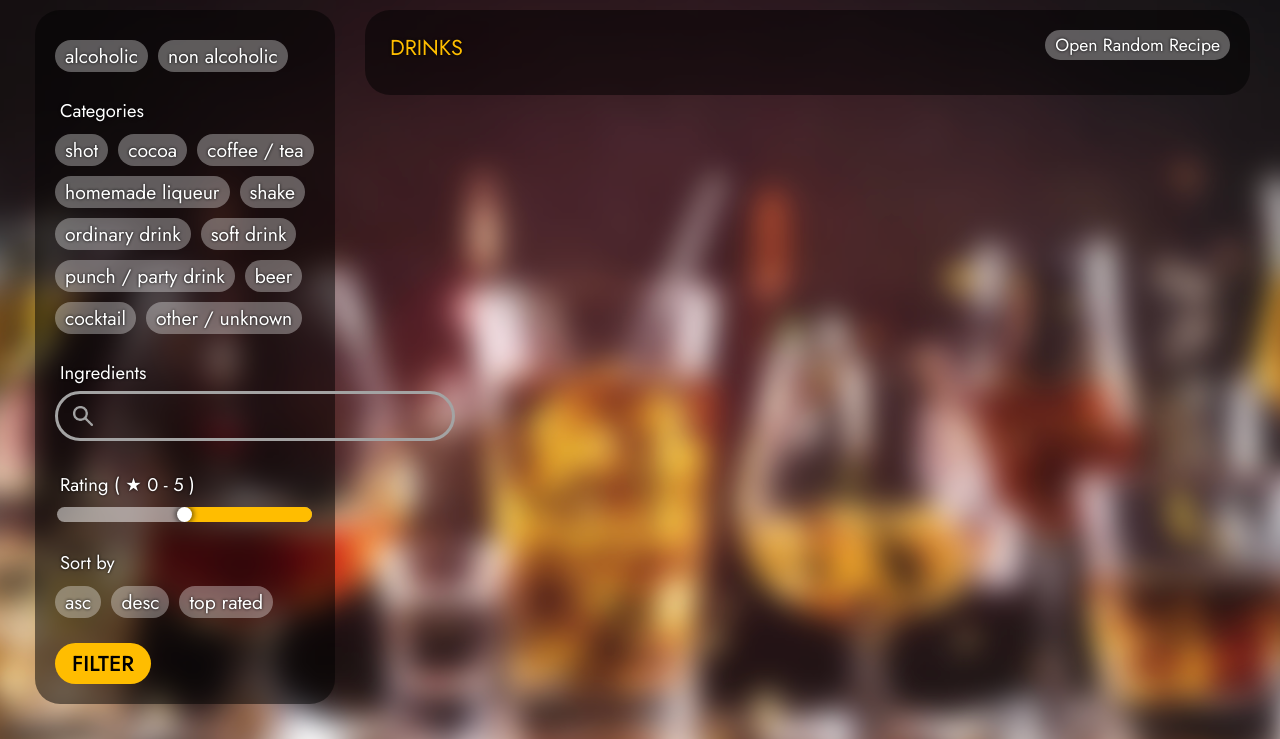
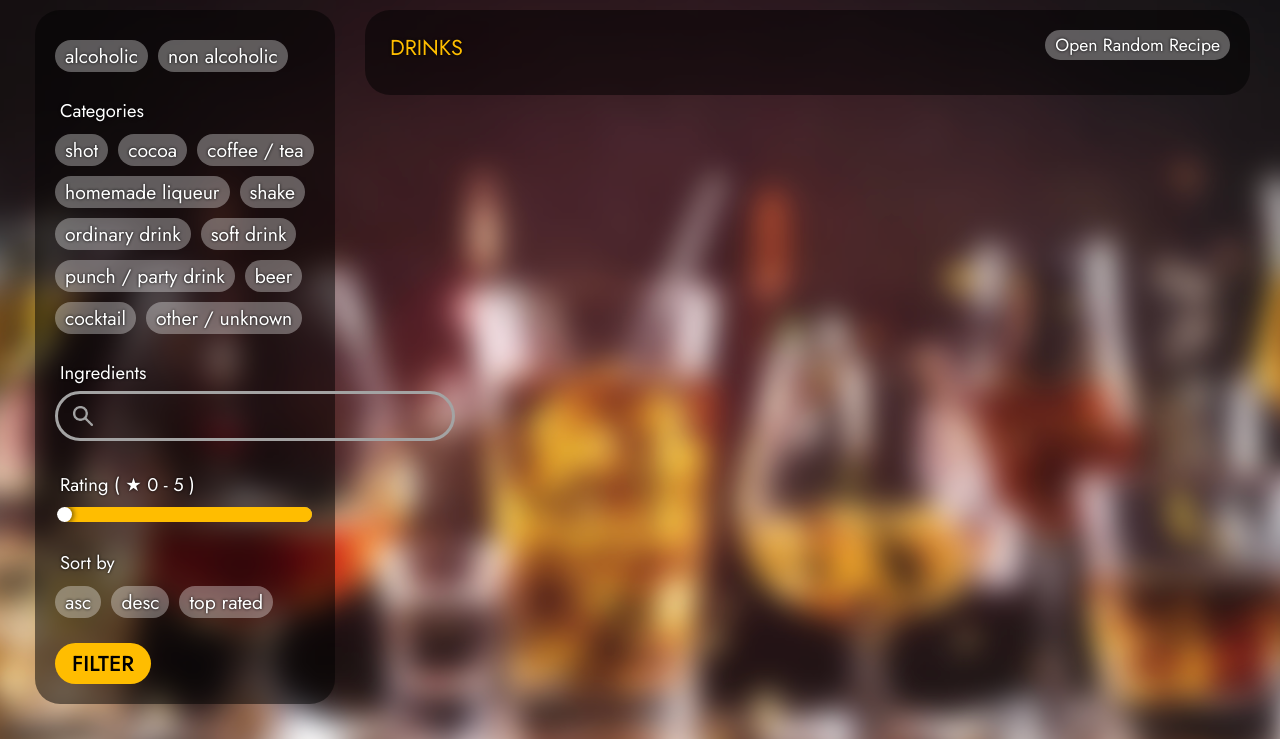
Before and after one commit to zdravkovicmarko/WEB_Liquor_Loom, a website with bundled scripts: page client/pages/home/home.html in a window 1280 px wide. Shown: the part 125-864 px from the top of the page. Built offline with nearby package versions, Linux system fonts and the light colour scheme; no server answers.

Commit message:
slider now starts at 0 🙄

```diff
--- a/client/pages/home/home.html
+++ b/client/pages/home/home.html
@@ -70,7 +70,7 @@
             <span class="main-label slide-value"></span>
             <div class="element-inner-container rating-container">
                 <label class="rating-bar" for="slide">
-                    <input id="slide" type="range" min="0.0" max="5.0" step="0.1">
+                    <input id="slide" type="range" min="0.0" max="5.0" step="0.1" value="0">
                 </label>
             </div>
         </div>
```
